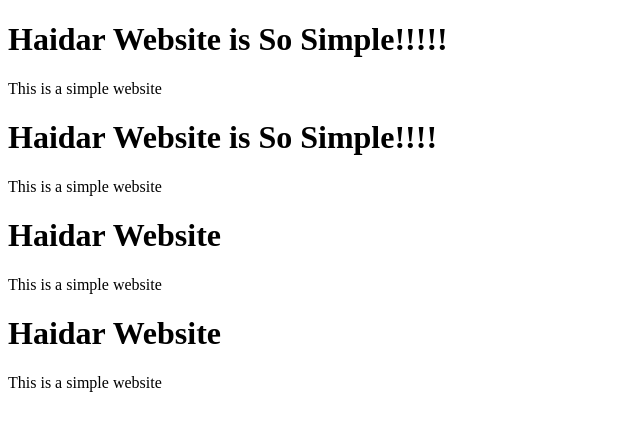
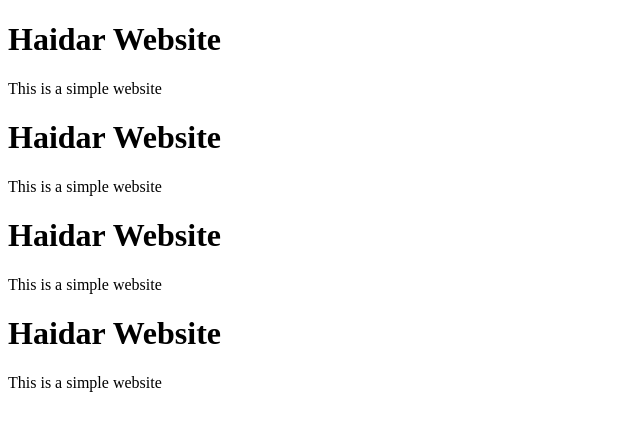
Before and after one commit to impactbyte-drogon/haidar-website, a plain HTML site: page index.html in a window 1280 px wide. Shown: the whole page, without its empty margins (0-640 px from the left). Drawn offline with Linux system fonts and the light colour scheme.

Commit message:
Fix ugly texts

```diff
--- a/index.html
+++ b/index.html
@@ -5,7 +5,7 @@
     <meta charset="UTF-8">
     <meta name="viewport" content="width=device-width, initial-scale=1.0">
     <meta http-equiv="X-UA-Compatible" content="ie=edge">
-    <title>Haidar Website is So Simple</title>
+    <title>Haidar Website</title>
 </head>
 
 <body>
@@ -14,11 +14,11 @@
 
         <div class="row">
             <div class="col">
-                <h1>Haidar Website is So Simple!!!!!</h1>
+                <h1>Haidar Website</h1>
                 <p>This is a simple website</p>
             </div>
             <div class="col">
-                <h1>Haidar Website is So Simple!!!!</h1>
+                <h1>Haidar Website</h1>
                 <p>This is a simple website</p>
             </div>
         </div>
```
